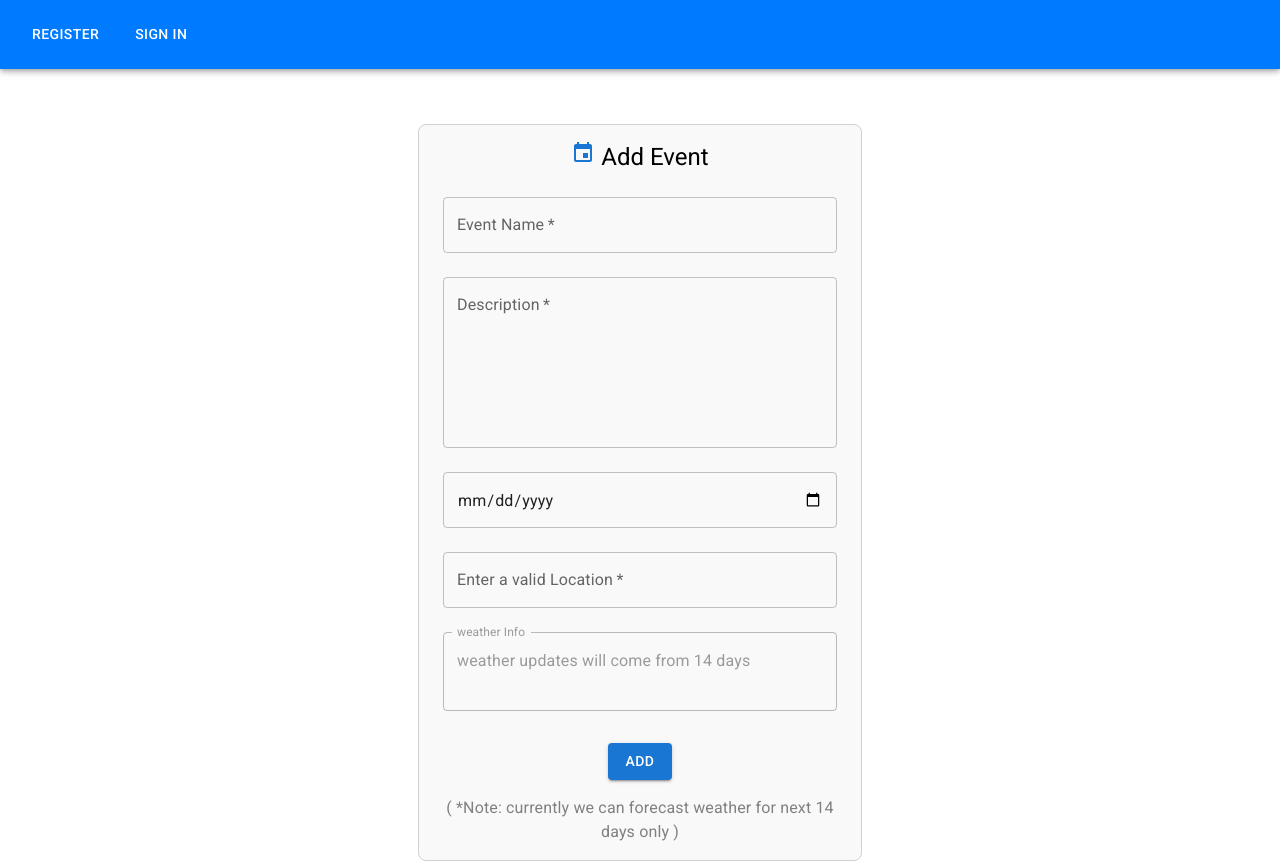
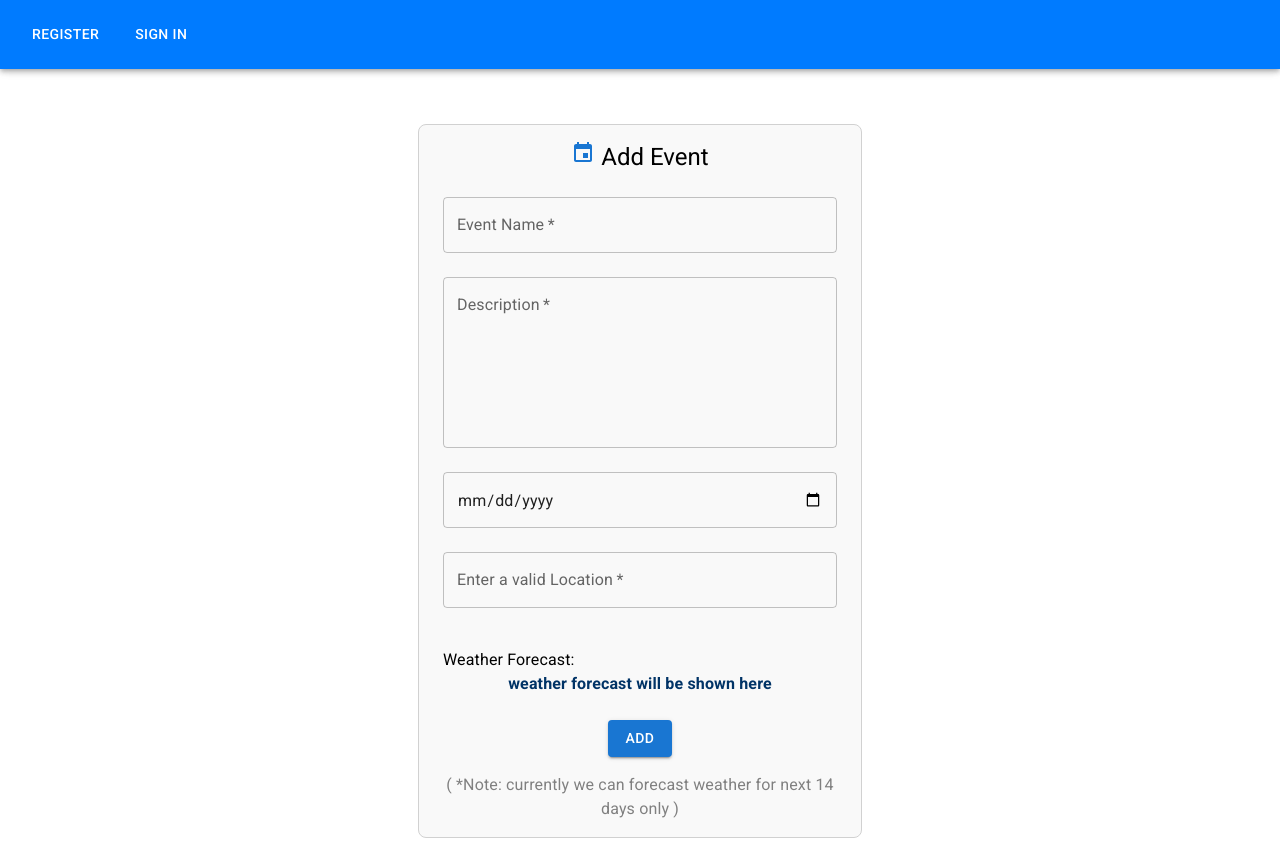
Before and after one commit to eswar7981/EventManagementMERN, a React (Create React App) app in the folder client/: page /add-new-event in a window 1280 px wide. After the commit the page ends 838 px from the top, so only its background shows below. Built offline with nearby package versions, Linux system fonts and the light colour scheme; some icons are missing.

Commit message:
added few features to ui

```diff
--- a/client/src/Components/UserFeatures/AddNewEvent.js
+++ b/client/src/Components/UserFeatures/AddNewEvent.js
@@ -9,6 +9,9 @@ import EventIcon from "@mui/icons-material/Event";
 import { useSelector } from "react-redux";
 import { useNavigate } from "react-router-dom";
 import Alert from "@mui/material/Alert";
+import CloudIcon from "@mui/icons-material/Cloud";
+import ThunderstormIcon from "@mui/icons-material/Thunderstorm";
+import WbSunnyIcon from "@mui/icons-material/WbSunny";
 
 const AddNewEvent = () => {
   const token = useSelector((state) => state.user.token);
@@ -24,7 +27,7 @@ const AddNewEvent = () => {
     name: "",
     date: "",
     location: "",
-    weatherInfo: "weather updates will come from 14 days",
+    weatherInfo: "weather forecast will be shown here",
     description: "",
   });
 
@@ -245,27 +248,33 @@ const AddNewEvent = () => {
               type="text"
               onChange={(e) => inputHandler(e, "location")}
             />
-            <TextField
-              multiline={true}
-              rows={2}
-              margin="normal"
-              fullWidth
-              label="weather Info"
-              type="text"
-              disabled
-              value={eventDetails.weatherInfo}
-            />
+            <Typography align="start" sx={{ mt: 4 }}>
+              Weather Forecast:
+            </Typography>
+
+            <Typography sx={{ fontWeight: "bold", color: "#003366" }}>
+              {eventDetails.weatherInfo}
+              {eventDetails.weatherInfo.includes("sun") && (
+                <WbSunnyIcon> </WbSunnyIcon>
+              )}
+              {eventDetails.weatherInfo.includes("cloud") && (
+                <CloudIcon></CloudIcon>
+              )}
+              {eventDetails.weatherInfo.includes("thunderstorm") && (
+                <ThunderstormIcon></ThunderstormIcon>
+              )}
+              {eventDetails.weatherInfo.includes("rain") && (
+                <ThunderstormIcon></ThunderstormIcon>
+              )}
+            </Typography>
 
             <Button type="submit" variant="contained" sx={{ mt: 3, mb: 2 }}>
               Add
             </Button>
-
           </Box>
-          <Typography sx={{color:'grey'}}>
-          ( *Note: currently we can forecast weather for next 14
-            days only )
+          <Typography sx={{ color: "grey" }}>
+            ( *Note: currently we can forecast weather for next 14 days only )
           </Typography>
-
         </Box>
       </Container>
     </>
--- a/client/src/Components/UserFeatures/UpcomingEvents.js
+++ b/client/src/Components/UserFeatures/UpcomingEvents.js
@@ -136,7 +136,7 @@ const UpcomingEvents = () => {
               </Box>
               <Box alignItems="center" sx={{ display: "flex", }}>
                 <Typography variant="h6">Date </Typography>
-                <Typography variant="h6" sx={{ ml: 6, fontWeight: "500",color:'#333333' }}>
+                <Typography variant="h6" sx={{ ml: 6, fontWeight: "500",color:'#003366' }}>
                   : {new Date(event.date).getUTCDate()}-
                   {new Date(event.date).getUTCMonth() + 1}-
                   {new Date(event.date).getUTCFullYear()}
@@ -144,13 +144,13 @@ const UpcomingEvents = () => {
               </Box>
               <Box sx={{ display: "flex" }}>
                 <Typography variant="h6">Location </Typography>
-                <Typography variant="h6" sx={{ ml: 2, fontWeight: "500",color:'#333333' }}>
+                <Typography variant="h6" sx={{ ml: 2, fontWeight: "500",color:'#003366' }}>
                   : {event.location}
                 </Typography>
               </Box>
               <Box align="start" sx={{ display: "block" }}>
                 <Typography  variant="h6">Description : </Typography>
-                <Typography  fullWidth  variant="h6" sx={{ ml: 10 ,color:'#333333',fontWeight:'500'}}>
+                <Typography  fullWidth  variant="h6" sx={{ ml: 10 ,color:'#003366',fontWeight:'500'}}>
                   {event.description}
                 </Typography>
               </Box>
--- a/client/src/Components/UserFeatures/UpdateEvent.js
+++ b/client/src/Components/UserFeatures/UpdateEvent.js
@@ -11,6 +11,9 @@ import { useParams } from "react-router-dom";
 import { NavLink } from "react-router-dom";
 import { useNavigate } from "react-router-dom";
 import Alert from "@mui/material/Alert";
+import CloudIcon from "@mui/icons-material/Cloud";
+import ThunderstormIcon from "@mui/icons-material/Thunderstorm";
+import WbSunnyIcon from "@mui/icons-material/WbSunny";
 
 const UpdateEvent = () => {
   const [displayMessage, setDisplayMessage] = React.useState({
@@ -24,7 +27,7 @@ const UpdateEvent = () => {
   const navigate = useNavigate();
 
   const { eventId } = useParams();
-  const eventDetails = events.filter((event) => event._id === eventId)[0]
+  const eventDetails = events.filter((event) => event._id === eventId)[0];
 
   const [updatedEventDetails, setUpdatedEventDetails] = useState({
     name: eventDetails.name,
@@ -41,7 +44,9 @@ const UpdateEvent = () => {
     ) {
       const delayFetch = setTimeout(async () => {
         const response = await fetch(
-          `${process.env.REACT_APP_BASE_URL}/weather?location=${updatedEventDetails.location}&date=${updatedEventDetails.date.slice(0,10)}`,
+          `${process.env.REACT_APP_BASE_URL}/weather?location=${
+            updatedEventDetails.location
+          }&date=${updatedEventDetails.date.slice(0, 10)}`,
           {
             method: "GET",
             headers: {
@@ -93,7 +98,10 @@ const UpdateEvent = () => {
         mode: "info",
         message: "select a valid date",
       });
-      setUpdatedEventDetails({ ...updatedEventDetails, ["date"]: eventDetails.date.slice(0,10)  });
+      setUpdatedEventDetails({
+        ...updatedEventDetails,
+        ["date"]: eventDetails.date.slice(0, 10),
+      });
       setTimeout(() => {
         setDisplayMessage({ ...displayMessage, ["status"]: false });
       }, 2000);
@@ -103,7 +111,10 @@ const UpdateEvent = () => {
         mode: "info",
         message: "Choose a date in next 14 days only",
       });
-      setUpdatedEventDetails({ ...updatedEventDetails, ["date"]: eventDetails.date.slice(0,10) });
+      setUpdatedEventDetails({
+        ...updatedEventDetails,
+        ["date"]: eventDetails.date.slice(0, 10),
+      });
       setTimeout(() => {
         setDisplayMessage({ ...displayMessage, ["status"]: false });
       }, 2000);
@@ -251,16 +262,24 @@ const UpdateEvent = () => {
               value={updatedEventDetails.location}
               onChange={(e) => inputHandler(e, "location")}
             />
-            <TextField
-              multiline={true}
-              rows={2}
-              margin="normal"
-              fullWidth
-              label="weather Info"
-              type="text"
-              disabled
-              value={updatedEventDetails.weatherInfo}
-            />
+            <Typography align="start" sx={{ mt: 4 }}>
+              Weather Forecast:
+            </Typography>
+            <Typography sx={{ fontWeight: "bold", color: "#003366" }}>
+              {updatedEventDetails.weatherInfo}
+              {updatedEventDetails.weatherInfo.includes("sun") && (
+                <WbSunnyIcon> </WbSunnyIcon>
+              )}
+              {updatedEventDetails.weatherInfo.includes("cloud") && (
+                <CloudIcon></CloudIcon>
+              )}
+              {updatedEventDetails.weatherInfo.includes("thunderstorm") && (
+                <ThunderstormIcon></ThunderstormIcon>
+              )}
+              {updatedEventDetails.weatherInfo.includes("rain") && (
+                <ThunderstormIcon></ThunderstormIcon>
+              )}
+            </Typography>
 
             <NavLink to="/upcoming-events">
               <Button type="submit" variant="contained" sx={{ mt: 3, mb: 2 }}>
@@ -277,6 +296,7 @@ const UpdateEvent = () => {
               Confirm
             </Button>
           </Box>
+
           <Typography sx={{ color: "grey" }}>
             ( *Note: currently we can forecast weather for next 14 days only )
           </Typography>
```
